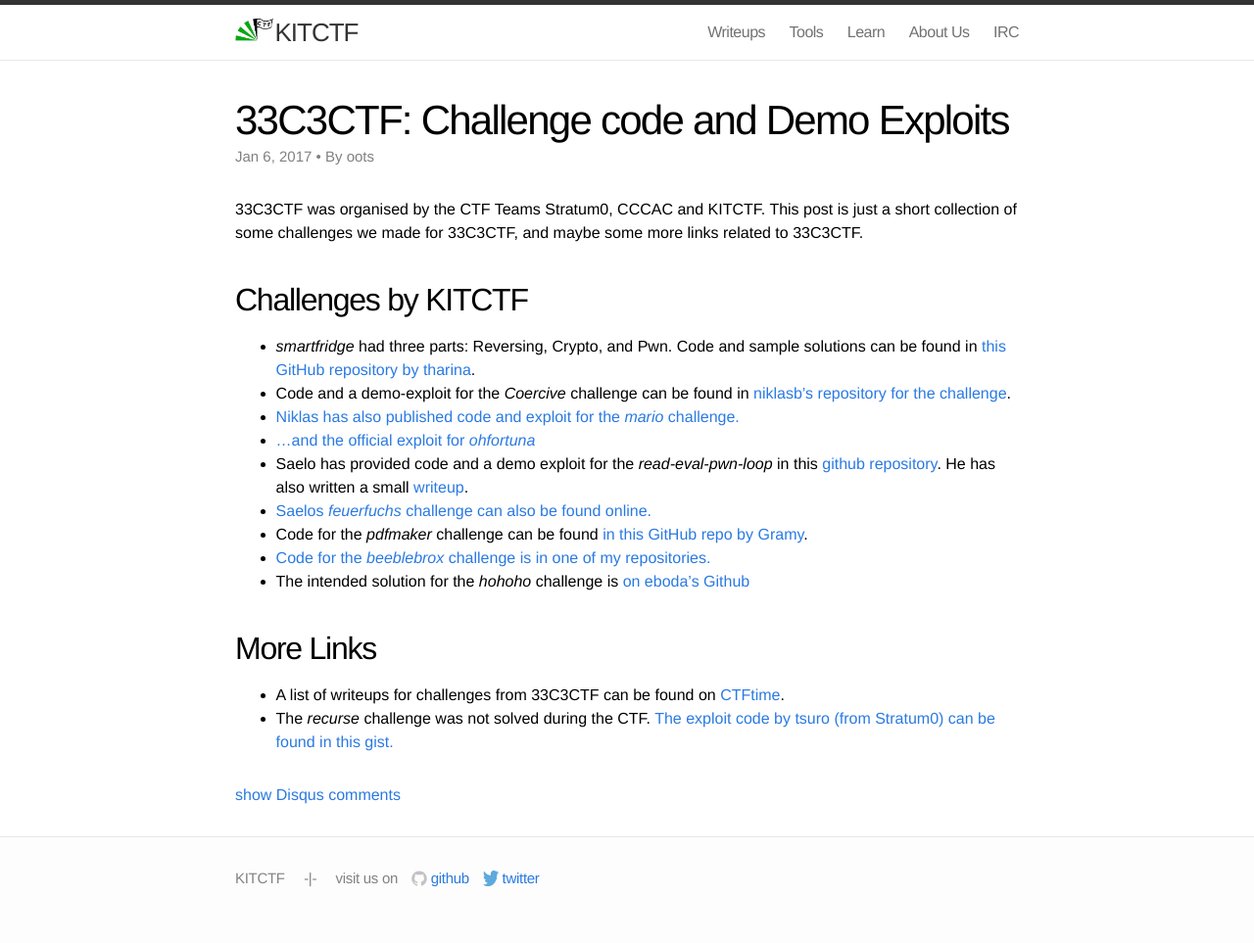
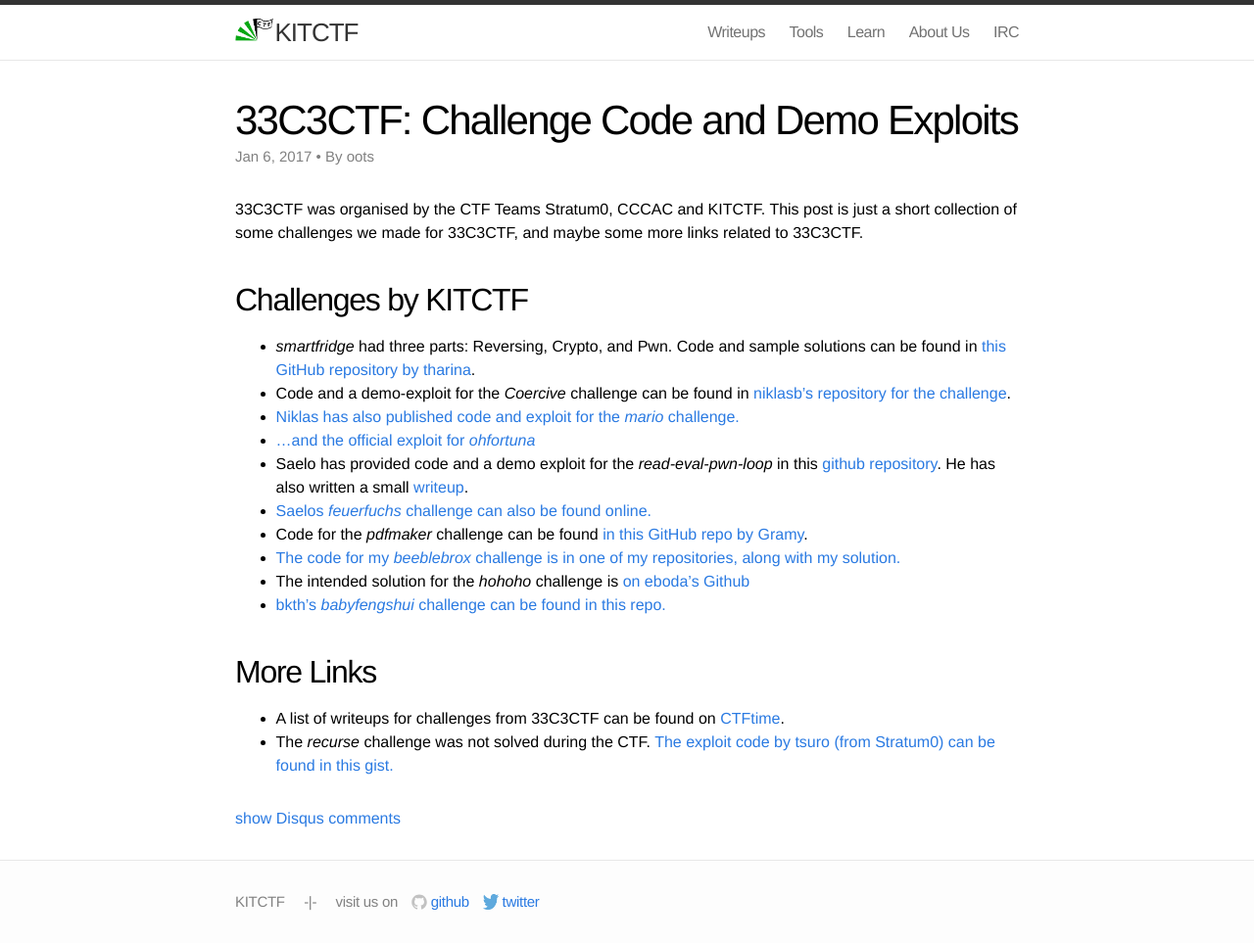
Before and after one commit to kitctf/www, a Jekyll site: the page built from _posts/2017-01-06-33c3ctf-code.md, in a window 1280 px wide. Shown: the whole page at 98% size. Built offline with Jekyll 4.4.1, drawn with Linux system fonts in a browser that asks for light colours; before the commit the page ends 939 px from its top, so only the background shows below that.

Commit message:
Added bkth's babyfengshui challenge. Some smaller fixes.

```diff
--- a/_posts/2017-01-06-33c3ctf-code.md
+++ b/_posts/2017-01-06-33c3ctf-code.md
@@ -1,6 +1,6 @@
 ---
 layout: post
-title: "33C3CTF: Challenge code and Demo Exploits"
+title: "33C3CTF: Challenge Code and Demo Exploits"
 categories: 33c3ctf
 tags: 33c3ctf
 author: oots
@@ -20,9 +20,10 @@ and maybe some more links related to 33C3CTF.
 * Saelo has provided code and a demo exploit for the *read-eval-pwn-loop* in this [github repository](https://github.com/saelo/33c3ctf-repl). He has also written a small [writeup](https://saelo.github.io/misc/pwning-lua-through-load.html).
 * [Saelos *feuerfuchs* challenge can also be found online.](https://github.com/saelo/feuerfuchs)
 * Code for the *pdfmaker* challenge can be found [in this GitHub repo by Gramy](https://github.com/Gram21/33c3_pdfmaker).
-* [Code for the *beeblebrox* challenge is in one of my repositories.](https://github.com/OOTS/33c3ctf-beeblebrox)
+* [The code for my *beeblebrox* challenge is in one of my repositories, along with my solution.](https://github.com/OOTS/33c3ctf-beeblebrox)
 * The intended solution for the *hohoho* challenge is [on eboda's
   Github](https://gist.github.com/eboda/3bd1273e353429e6f1cbd322881284b0)
+* [bkth's *babyfengshui* challenge can be found in this repo.](https://github.com/bkth/babyfengshui)
 
 ## More Links
 
```
